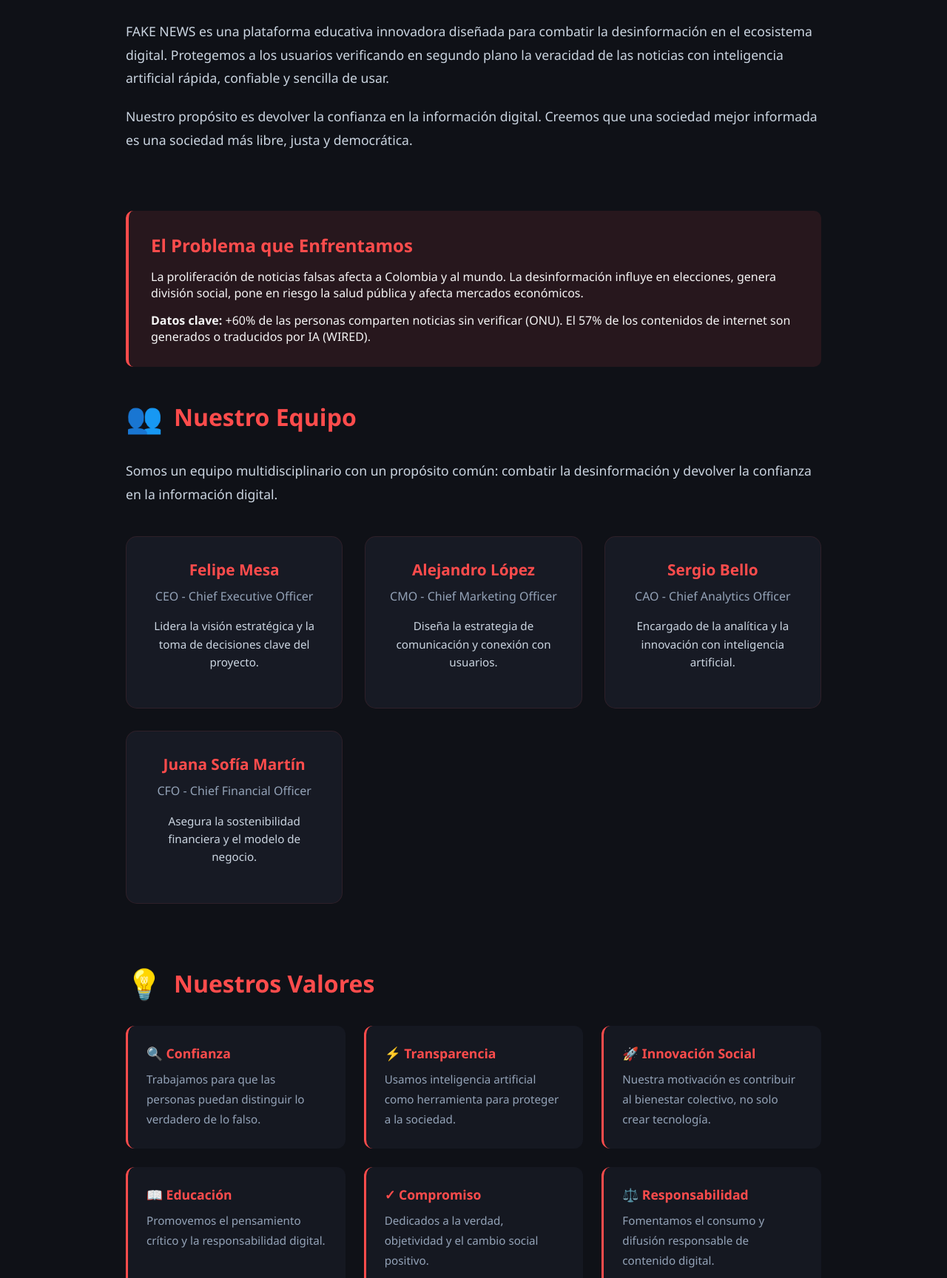
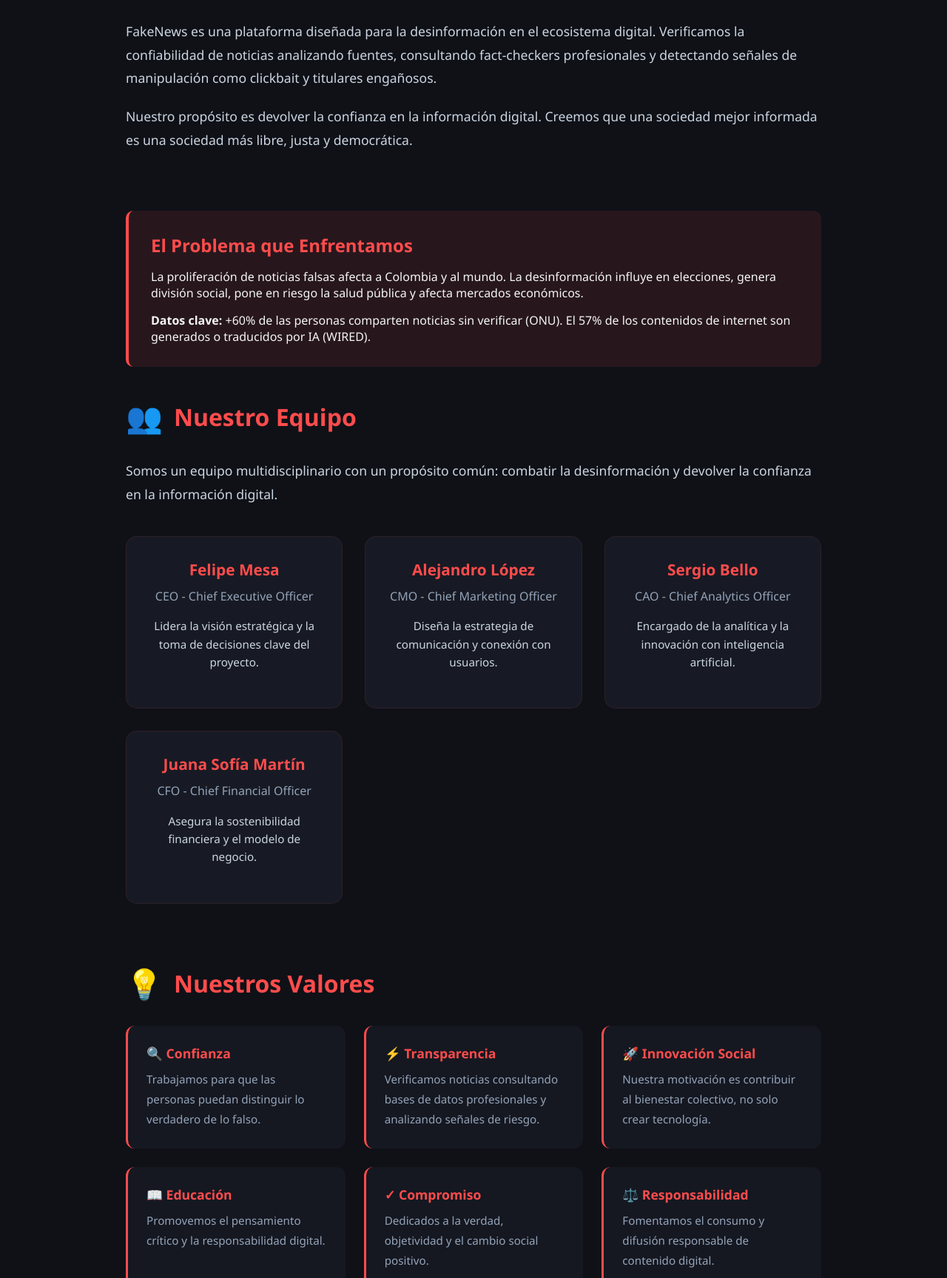
Before and after one commit to alejandrodaxter/fake-news-verifier, a browser extension: page quienes-somos.html in a window 1280 px wide. Shown: the part 506-2234 px from the top of the page at 74% size. Drawn offline with Linux system fonts and the light colour scheme.

Commit message:
Agregar pagina de reportes y mejorar verificador para demo

```diff
--- a/quienes-somos.html
+++ b/quienes-somos.html
@@ -244,10 +244,11 @@
     <div class="section">
       <h2><span class="section-icon">🎯</span> Nuestra Misión</h2>
       <p>
-        FAKE NEWS es una plataforma educativa innovadora diseñada para combatir la desinformación en el ecosistema digital.
-        Protegemos a los usuarios verificando en segundo plano la veracidad de las noticias con inteligencia artificial
-        rápida, confiable y sencilla de usar.
-      </p>
+        FakeNews es una plataforma diseñada para la desinformación en el ecosistema digital.
+        Verificamos la confiabilidad de noticias analizando fuentes, consultando
+        fact-checkers profesionales y detectando señales de manipulación como
+        clickbait y titulares engañosos.
+</p>
       <p>
         Nuestro propósito es devolver la confianza en la información digital. Creemos que una sociedad mejor informada
         es una sociedad más libre, justa y democrática.
@@ -311,7 +312,7 @@
 
         <div class="value-card">
           <h4>⚡ Transparencia</h4>
-          <p>Usamos inteligencia artificial como herramienta para proteger a la sociedad.</p>
+          <p> Verificamos noticias consultando bases de datos profesionales y analizando señales de riesgo.</p>
         </div>
 
         <div class="value-card">
```
Also changed, not shown: api/verify.js (+17 -1 lines), index.html (+2 -2 lines).
